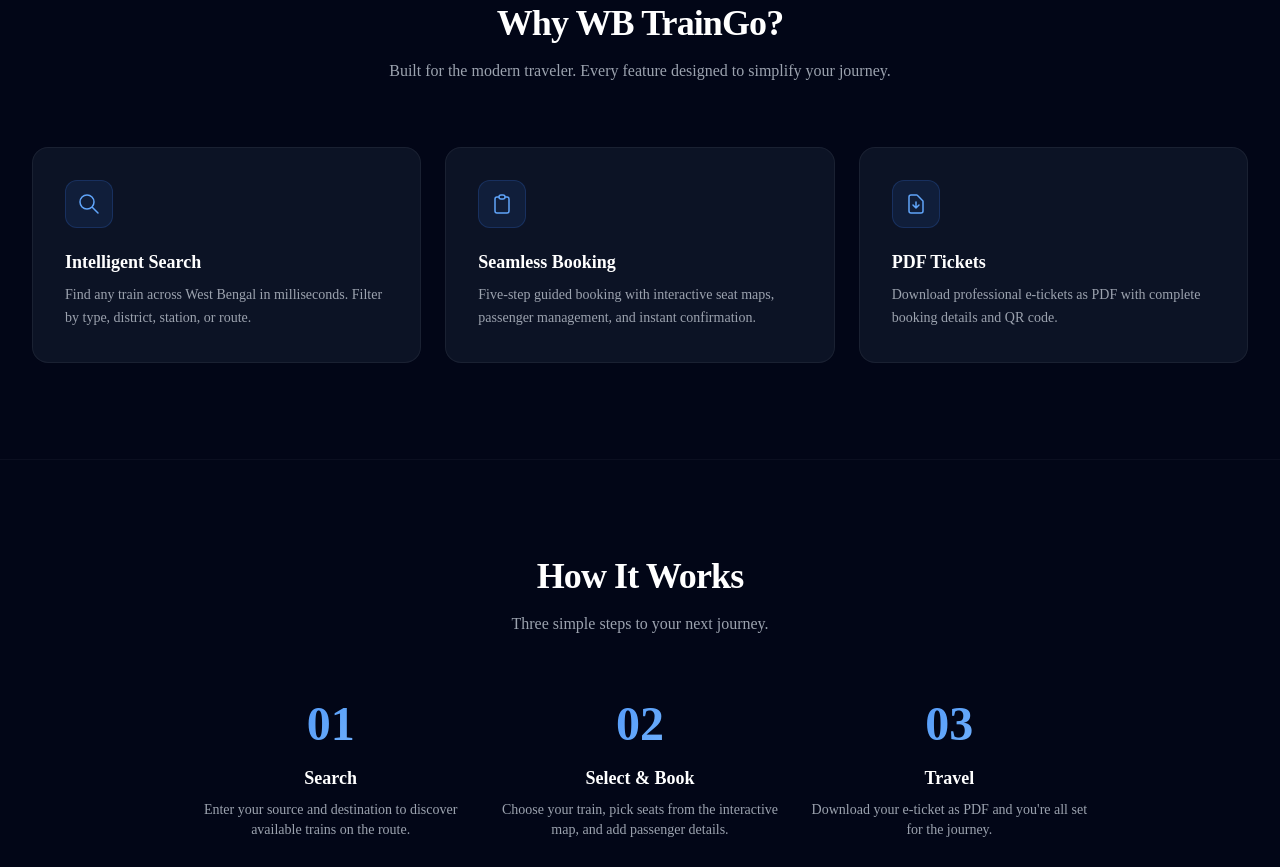
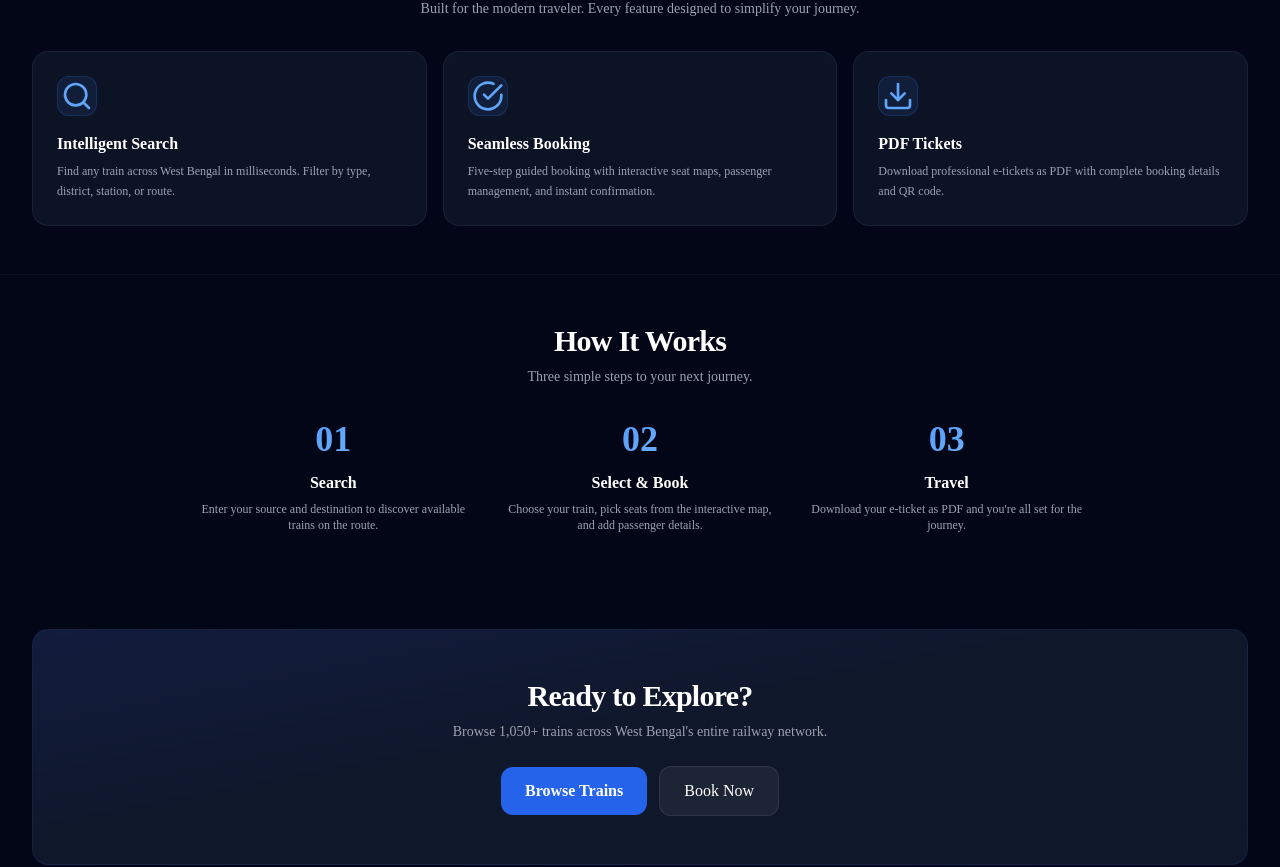
Before and after one commit to KGFCH2/TrainGo, a React (Vite) app: page / in a window 1280 px wide. Shown: the part 960-1827 px from the top of the page. Built offline with nearby package versions, Linux system fonts and the light colour scheme.

Commit message:
Update core app styling and routing

```diff
--- a/src/App.jsx
+++ b/src/App.jsx
@@ -9,6 +9,7 @@
 
 import { generateAllTrains } from './data/generateTrains';
 
+import { FiSearch, FiCheckCircle, FiDownload } from 'react-icons/fi';
 import Navbar from './components/Navbar';
 import Footer from './components/Footer';
 import Hero from './components/Hero';
@@ -61,46 +62,34 @@
             <Hero />
 
             {/* Features Section */}
-            <section className="container-section py-24">
+            <section className="container-section py-12">
                 <motion.div
                     initial={{ opacity: 0, y: 40 }}
                     whileInView={{ opacity: 1, y: 0 }}
                     viewport={{ once: true, margin: '-100px' }}
                     transition={{ duration: 0.6 }}
-                    className="text-center mb-16"
+                    className="text-center mb-8"
                 >
-                    <h2 className="heading-section text-3xl sm:text-4xl text-white mb-4">Why WB TrainGo?</h2>
-                    <p className="text-gray-400 max-w-xl mx-auto">
+                    <h2 className="heading-section text-2xl sm:text-3xl text-white mb-2">Why TrainGo?</h2>
+                    <p className="text-gray-400 text-sm max-w-xl mx-auto">
                         Built for the modern traveler. Every feature designed to simplify your journey.
                     </p>
                 </motion.div>
 
-                <div className="grid grid-cols-1 md:grid-cols-3 gap-6">
+                <div className="grid grid-cols-1 md:grid-cols-3 gap-4">
                     {[
                         {
-                            icon: (
-                                <svg className="w-6 h-6" fill="none" stroke="currentColor" viewBox="0 0 24 24">
-                                    <path strokeLinecap="round" strokeLinejoin="round" strokeWidth={1.5} d="M21 21l-6-6m2-5a7 7 0 11-14 0 7 7 0 0114 0z" />
-                                </svg>
-                            ),
+                            icon: <FiSearch className="w-8 h-8" />,
                             title: 'Intelligent Search',
                             desc: 'Find any train across West Bengal in milliseconds. Filter by type, district, station, or route.',
                         },
                         {
-                            icon: (
-                                <svg className="w-6 h-6" fill="none" stroke="currentColor" viewBox="0 0 24 24">
-                                    <path strokeLinecap="round" strokeLinejoin="round" strokeWidth={1.5} d="M9 5H7a2 2 0 00-2 2v12a2 2 0 002 2h10a2 2 0 002-2V7a2 2 0 00-2-2h-2M9 5a2 2 0 002 2h2a2 2 0 002-2M9 5a2 2 0 012-2h2a2 2 0 012 2" />
-                                </svg>
-                            ),
+                            icon: <FiCheckCircle className="w-8 h-8" />,
                             title: 'Seamless Booking',
                             desc: 'Five-step guided booking with interactive seat maps, passenger management, and instant confirmation.',
                         },
                         {
-                            icon: (
-                                <svg className="w-6 h-6" fill="none" stroke="currentColor" viewBox="0 0 24 24">
-                                    <path strokeLinecap="round" strokeLinejoin="round" strokeWidth={1.5} d="M12 10v6m0 0l-3-3m3 3l3-3m2 8H7a2 2 0 01-2-2V5a2 2 0 012-2h5.586a1 1 0 01.707.293l5.414 5.414a1 1 0 01.293.707V19a2 2 0 01-2 2z" />
-                                </svg>
-                            ),
+                            icon: <FiDownload className="w-8 h-8" />,
                             title: 'PDF Tickets',
                             desc: 'Download professional e-tickets as PDF with complete booking details and QR code.',
                         },
@@ -111,32 +100,32 @@
                             whileInView={{ opacity: 1, y: 0 }}
                             viewport={{ once: true, margin: '-50px' }}
                             transition={{ delay: i * 0.15, duration: 0.5 }}
-                            className="card p-8 group"
+                            className="card p-6 group"
                         >
-                            <div className="w-12 h-12 rounded-xl bg-primary-500/10 border border-primary-500/20 flex items-center justify-center text-primary-400 mb-5 group-hover:bg-primary-500/20 transition-colors">
+                            <div className="w-10 h-10 rounded-xl bg-primary-500/10 border border-primary-500/20 flex items-center justify-center text-primary-400 mb-4 group-hover:bg-primary-500/20 transition-colors">
                                 {feature.icon}
                             </div>
-                            <h3 className="text-lg font-semibold text-white mb-2">{feature.title}</h3>
-                            <p className="text-sm text-gray-400 leading-relaxed">{feature.desc}</p>
+                            <h3 className="text-base font-semibold text-white mb-1.5">{feature.title}</h3>
+                            <p className="text-xs text-gray-400 leading-relaxed">{feature.desc}</p>
                         </motion.div>
                     ))}
                 </div>
             </section>
 
             {/* How It Works */}
-            <section className="container-section py-24 border-t border-white/[0.04]">
+            <section className="container-section py-12 border-t border-white/[0.04]">
                 <motion.div
                     initial={{ opacity: 0, y: 40 }}
                     whileInView={{ opacity: 1, y: 0 }}
                     viewport={{ once: true, margin: '-100px' }}
                     transition={{ duration: 0.6 }}
-                    className="text-center mb-16"
+                    className="text-center mb-8"
                 >
-                    <h2 className="heading-section text-3xl sm:text-4xl text-white mb-4">How It Works</h2>
-                    <p className="text-gray-400 max-w-xl mx-auto">Three simple steps to your next journey.</p>
+                    <h2 className="heading-section text-2xl sm:text-3xl text-white mb-2">How It Works</h2>
+                    <p className="text-gray-400 text-sm max-w-xl mx-auto">Three simple steps to your next journey.</p>
                 </motion.div>
 
-                <div className="grid grid-cols-1 md:grid-cols-3 gap-8 max-w-4xl mx-auto">
+                <div className="grid grid-cols-1 md:grid-cols-3 gap-6 max-w-4xl mx-auto">
                     {[
                         { step: '01', title: 'Search', desc: 'Enter your source and destination to discover available trains on the route.' },
                         { step: '02', title: 'Select & Book', desc: 'Choose your train, pick seats from the interactive map, and add passenger details.' },
@@ -150,30 +139,30 @@
                             transition={{ delay: i * 0.2, duration: 0.5 }}
                             className="text-center"
                         >
-                            <div className="text-5xl font-display font-bold text-gradient mb-4">{item.step}</div>
-                            <h3 className="text-lg font-semibold text-white mb-2">{item.title}</h3>
-                            <p className="text-sm text-gray-400">{item.desc}</p>
+                            <div className="text-4xl font-display font-bold text-gradient mb-3">{item.step}</div>
+                            <h3 className="text-base font-semibold text-white mb-1.5">{item.title}</h3>
+                            <p className="text-xs text-gray-400">{item.desc}</p>
                         </motion.div>
                     ))}
                 </div>
             </section>
 
             {/* CTA */}
-            <section className="container-section py-24">
+            <section className="container-section py-12">
                 <motion.div
                     initial={{ opacity: 0, scale: 0.95 }}
                     whileInView={{ opacity: 1, scale: 1 }}
                     viewport={{ once: true }}
                     transition={{ duration: 0.6 }}
-                    className="card p-12 sm:p-16 text-center bg-gradient-to-br from-primary-950/50 via-surface-900 to-surface-900 border-primary-500/10"
+                    className="card p-8 sm:p-12 text-center bg-gradient-to-br from-primary-950/50 via-surface-900 to-surface-900 border-primary-500/10"
                 >
-                    <h2 className="heading-section text-3xl sm:text-4xl text-white mb-4">Ready to Explore?</h2>
-                    <p className="text-gray-400 max-w-md mx-auto mb-8">
+                    <h2 className="heading-section text-2xl sm:text-3xl text-white mb-2">Ready to Explore?</h2>
+                    <p className="text-gray-400 text-sm max-w-md mx-auto mb-6">
                         Browse {trains.length.toLocaleString()}+ trains across West Bengal's entire railway network.
                     </p>
-                    <div className="flex flex-col sm:flex-row items-center justify-center gap-4">
-                        <a href="/trains" className="btn-primary text-lg px-8 py-4">Browse Trains</a>
-                        <a href="/booking" className="btn-secondary text-lg px-8 py-4">Book Now</a>
+                    <div className="flex flex-col sm:flex-row items-center justify-center gap-3">
+                        <a href="/trains" className="btn-primary text-base px-6 py-3">Browse Trains</a>
+                        <a href="/booking" className="btn-secondary text-base px-6 py-3">Book Now</a>
                     </div>
                 </motion.div>
             </section>
@@ -196,16 +185,16 @@
                 />
             </div>
 
-            <div className="relative z-10 container-section py-12">
+            <div className="relative z-10 container-section py-4 sm:py-8">
                 {title && (
                     <motion.div
                         initial={{ opacity: 0, y: 20 }}
                         animate={{ opacity: 1, y: 0 }}
                         transition={{ duration: 0.4 }}
-                        className="text-center mb-8"
+                        className="text-center mb-4"
                     >
-                        <h1 className="heading-section text-3xl sm:text-4xl text-white mb-3 tracking-wider">{title}</h1>
-                        {subtitle && <p className="text-gray-400 max-w-xl mx-auto italic">{subtitle}</p>}
+                        <h1 className="heading-section text-xl sm:text-3xl text-white mb-1 tracking-wider">{title}</h1>
+                        {subtitle && <p className="text-gray-400 max-w-xl mx-auto italic text-xs sm:text-sm">{subtitle}</p>}
                     </motion.div>
                 )}
                 {children}
@@ -246,7 +235,7 @@
             <div className="min-h-screen flex items-center justify-center bg-surface-950">
                 <div className="flex flex-col items-center space-y-4">
                     <div className="w-10 h-10 border-2 border-primary-500/30 border-t-primary-500 rounded-full animate-spin" />
-                    <span className="text-sm text-gray-500 font-display">Initializing WB TrainGo...</span>
+                    <span className="text-sm text-gray-500 font-display">Initializing TrainGo...</span>
                 </div>
             </div>
         );
--- a/src/index.css
+++ b/src/index.css
@@ -3,7 +3,7 @@
 @tailwind utilities;
 
 /* ============================================
-   WB TrainGo — Professional Global Styles
+   TrainGo — Professional Global Styles
    ============================================ */
 
 @layer base {
@@ -11,6 +11,7 @@
         margin: 0;
         padding: 0;
         box-sizing: border-box;
+        font-family: 'Times New Roman', Times, serif !important;
     }
 
     html {
@@ -19,7 +20,8 @@
     }
 
     body {
-        @apply bg-surface-950 text-white font-sans;
+        font-family: 'Times New Roman', Times, serif !important;
+        @apply bg-surface-950 text-white;
         -webkit-font-smoothing: antialiased;
         -moz-osx-font-smoothing: grayscale;
     }
@@ -72,7 +74,8 @@
 
     /* Section heading */
     .heading-section {
-        @apply text-3xl sm:text-4xl lg:text-5xl font-display font-bold tracking-tight;
+        @apply text-3xl sm:text-4xl lg:text-5xl font-bold tracking-tight;
+        font-family: 'Times New Roman', Times, serif;
     }
 
     /* Tricolor signature bar */
```
